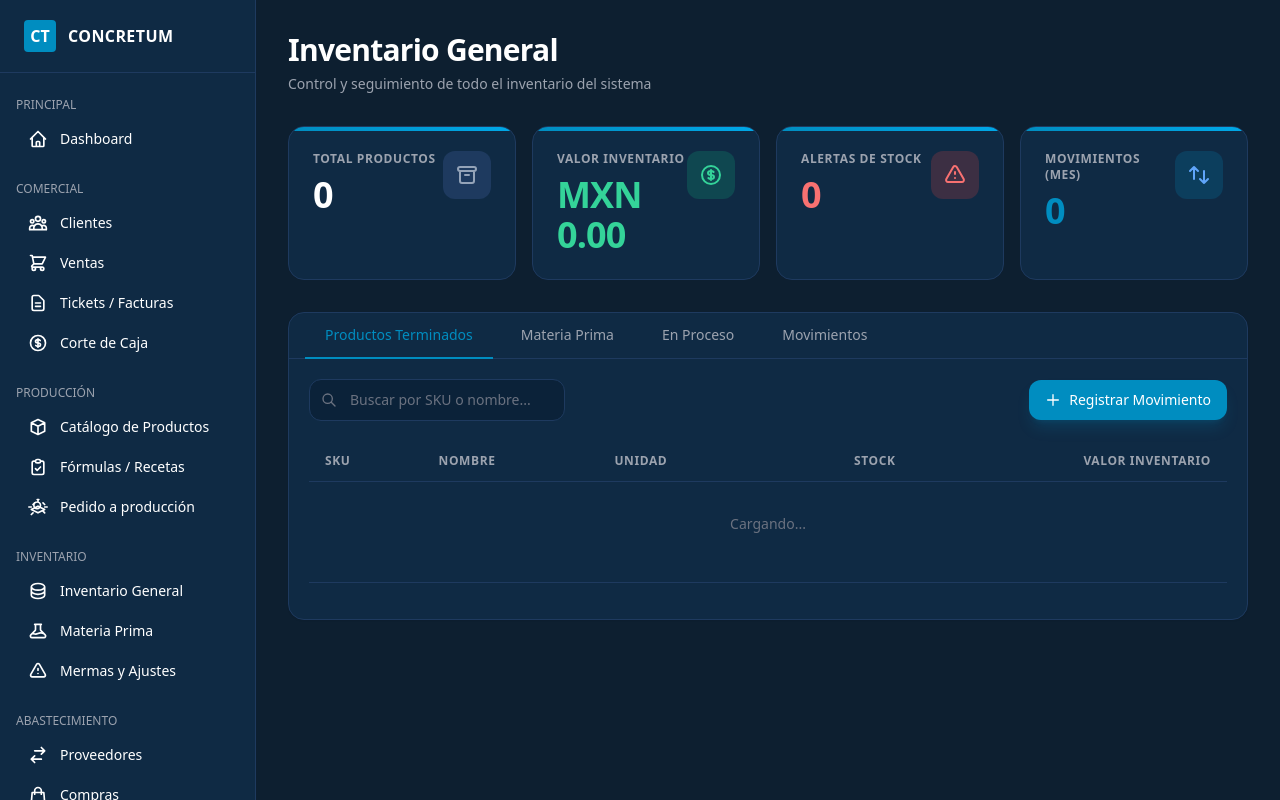
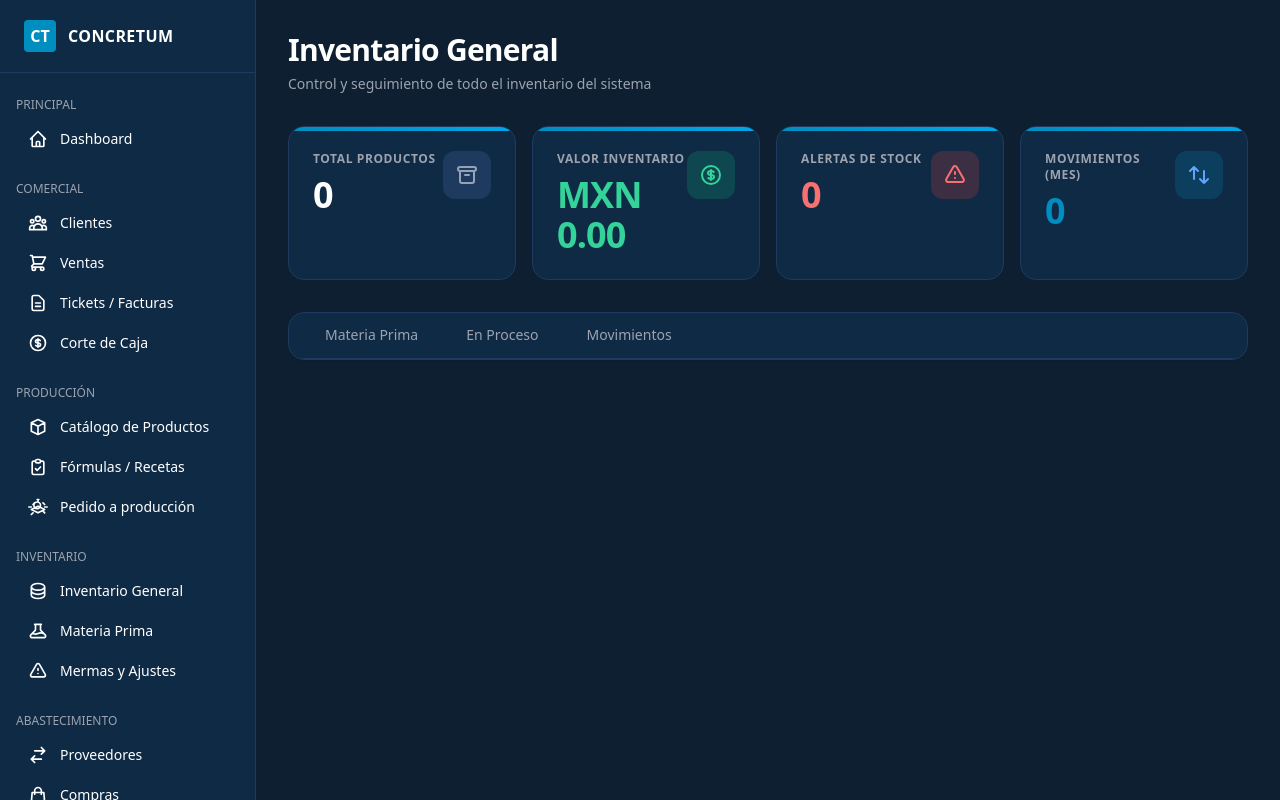
Before and after one commit to IDGS-801-22001375/Concretum-sites, a Python web app: template templates/inventario/index.html in a window 1280 px wide. Run offline with Jinja, Linux system fonts and the light colour scheme; the template is opened without the code that fills it, so the values that code supplies are empty; some libraries are stand-ins or nearby versions.

Commit message:
Centralizacion de inventario

```diff
--- a/app.py
+++ b/app.py
@@ -27,7 +27,7 @@ from routes.compras import compras_bp
 from routes.mermas import mermas_bp
 from routes.configuracion import configuracion_bp
 from routes.productos import productos_bp
-from routes.inventario import inventario_bp
+#from routes.inventario import inventario_bp
 from routes.recetas import recetas_bp
 from routes.comercial import comercial_bp
 from routes.clientes import clientes_bp
@@ -58,7 +58,7 @@ app.register_blueprint(comercial_bp)
 app.register_blueprint(usuarios_bp)
 app.register_blueprint(materia_prima_bp)
 app.register_blueprint(compras_bp)
-app.register_blueprint(inventario_bp)
+#app.register_blueprint(inventario_bp)
 app.register_blueprint(mermas_bp)
 app.register_blueprint(configuracion_bp)
 app.register_blueprint(recetas_bp)
--- a/routes/inventario/__init__.py
+++ /dev/null
@@ -1,5 +0,0 @@
-from flask import Blueprint
-
-inventario_bp = Blueprint('inventario', __name__, template_folder='../templates/inventario')
-
-from . import routes
--- a/templates/includes/_sidebar.html
+++ b/templates/includes/_sidebar.html
@@ -106,7 +106,7 @@
         <div>
             <p class="text-gray-400 text-xs mb-2 uppercase">Inventario</p>
             <div class="space-y-1">
-                <a href="{{ url_for('inventario.index') }}"
+                <a href="{{ url_for('stock_bp.index') }}"
                     class="flex items-center gap-3 px-3 py-2 rounded hover:bg-[#123555] transition-colors {% if request.endpoint and request.endpoint.startswith('inventario') %}bg-[#123555] text-[#70A7C7]{% endif %}">
                     <svg class="w-5 h-5 opacity-75" fill="none" stroke="currentColor" viewBox="0 0 24 24">
                         <path stroke-linecap="round" stroke-linejoin="round" stroke-width="2"
--- a/templates/inventario/index.html
+++ b/templates/inventario/index.html
@@ -56,10 +56,6 @@
 <div class="bg-[#0F2A44] border border-[#1E3A5F] rounded-2xl overflow-hidden shadow-sm">
     <div class="border-b border-[#1E3A5F] px-4">
         <nav class="flex -mb-px gap-2" id="inventario-tabs">
-            <button type="button" data-tab="productos"
-                class="tab-btn px-5 py-3 text-sm font-medium border-b-2 border-[#008DC0] text-[#008DC0]">
-                Productos Terminados
-            </button>
             <button type="button" data-tab="materia-prima"
                 class="tab-btn px-5 py-3 text-sm font-medium border-b-2 border-transparent text-gray-400 hover:text-white hover:border-gray-500">
                 Materia Prima
@@ -76,49 +72,6 @@
     </div>
 
     <div id="inventario-tab-content">
-        <!-- Productos Terminados -->
-        <div id="tab-productos" class="tab-panel p-5">
-            <div class="flex flex-col sm:flex-row justify-between items-start sm:items-center gap-4 mb-5">
-                <div class="relative w-full sm:w-64">
-                    <input type="text" id="search-productos" placeholder="Buscar por SKU o nombre..."
-                        class="w-full bg-[#0B2239] border border-[#1E3A5F] rounded-xl px-4 py-2.5 pl-10 text-sm text-white placeholder-gray-500 focus:border-[#008DC0] focus:ring-1 focus:ring-[#008DC0] outline-none">
-                    <svg class="absolute left-3 top-1/2 -translate-y-1/2 w-4 h-4 text-gray-500" fill="none"
-                        stroke="currentColor" viewBox="0 0 24 24">
-                        <path stroke-linecap="round" stroke-linejoin="round" stroke-width="2"
-                            d="M21 21l-6-6m2-5a7 7 0 11-14 0 7 7 0 0114 0z" />
-                    </svg>
-                </div>
-                <button id="btn-movimiento"
-                    class="inline-flex items-center gap-2 bg-[#008DC0] hover:bg-[#007AAD] text-white px-4 py-2.5 rounded-xl text-sm font-medium transition-colors shadow-lg shadow-[#008DC0]/20">
-                    <svg class="w-4 h-4" fill="none" stroke="currentColor" viewBox="0 0 24 24">
-                        <path stroke-linecap="round" stroke-linejoin="round" stroke-width="2" d="M12 4v16m8-8H4" />
-                    </svg>
-                    Registrar Movimiento
-                </button>
-            </div>
-            <div class="overflow-x-auto">
-                <table class="w-full text-sm">
-                    <thead>
-                        <tr
-                            class="text-left text-xs font-semibold text-gray-400 uppercase tracking-wider border-b border-[#1E3A5F]">
-                            <th class="px-4 py-3">SKU</th>
-                            <th class="px-4 py-3">Nombre</th>
-                            <th class="px-4 py-3">Unidad</th>
-                            <th class="px-4 py-3 text-right">Stock</th>
-                            <th class="px-4 py-3 text-right">Valor Inventario</th>
-                        </tr>
-                    </thead>
-                    <tbody id="tbody-productos" class="divide-y divide-[#1E3A5F]">
-                        <tr>
-                            <td colspan="5" class="text-center py-8 text-gray-500">Cargando...</td>
-                        </tr>
-                    </tbody>
-                </table>
-            </div>
-            <div id="pagination-productos"
-                class="flex justify-between items-center mt-4 pt-4 border-t border-[#1E3A5F]"></div>
-        </div>
-
         <!-- Materia Prima -->
         <div id="tab-materia-prima" class="tab-panel p-5 hidden">
             <div class="flex flex-col sm:flex-row justify-between items-start sm:items-center gap-4 mb-5">
@@ -314,8 +267,7 @@
                 tabPanels.forEach(panel => panel.classList.add('hidden'));
                 document.getElementById(`tab-${targetTab}`).classList.remove('hidden');
 
-                if (targetTab === 'productos') cargarProductos();
-                else if (targetTab === 'materia-prima') cargarMateriaPrima();
+                if (targetTab === 'materia-prima') cargarMateriaPrima();
                 else if (targetTab === 'produccion') cargarProduccion();
                 else if (targetTab === 'movimientos') cargarMovimientos();
             });
@@ -324,7 +276,7 @@
         // Funciones de carga (similares a las que ya tenías, pero con manejo de errores)
         async function cargarKPIs() {
             try {
-                const res = await fetch('/inventario/kpis');
+                const res = await fetch('/stock/inventario/kpis');
                 const data = await res.json();
                 document.getElementById('kpi-total-productos').textContent = data.total_productos || 0;
                 document.getElementById('kpi-valor-total').textContent = window.APP_CONFIG.moneda + ' ' + (data.valor_total || 0).toLocaleString('es-MX', { minimumFractionDigits: 2, maximumFractionDigits: 2 });
@@ -337,7 +289,7 @@
             const search = document.getElementById('search-productos').value;
             const params = new URLSearchParams({ page, per_page: 10, search, sort_by: 'nombre', sort_order: 'asc' });
             try {
-                const res = await fetch(`/inventario/api/productos?${params}`);
+                const res = await fetch(`/stock/inventario/api/productos?${params}`);
                 const data = await res.json();
                 const tbody = document.getElementById('tbody-productos');
                 if (!data.items?.length) {
@@ -361,7 +313,7 @@
             const search = document.getElementById('search-mp').value;
             const params = new URLSearchParams({ page, per_page: 10, search, sort_by: 'nombre', sort_order: 'asc' });
             try {
-                const res = await fetch(`/inventario/api/materia-prima?${params}`);
+                const res = await fetch(`/stock/inventario/api/materia-prima?${params}`);
                 const data = await res.json();
                 const tbody = document.getElementById('tbody-mp');
                 if (!data.items?.length) {
@@ -385,7 +337,7 @@
             const search = document.getElementById('search-produccion').value;
             const params = new URLSearchParams({ page, per_page: 10, search, sort_by: 'fecha_inicio', sort_order: 'desc' });
             try {
-                const res = await fetch(`/inventario/api/producciones?${params}`);
+                const res = await fetch(`/stock/inventario/api/producciones?${params}`);
                 const data = await res.json();
                 const tbody = document.getElementById('tbody-produccion');
                 if (!data.items?.length) {
@@ -410,7 +362,7 @@
             const search = document.getElementById('search-movimientos').value;
             const params = new URLSearchParams({ page, per_page: 10, tipo, search, sort_by: 'fecha_creacion', sort_order: 'desc' });
             try {
-                const res = await fetch(`/inventario/api/movimientos?${params}`);
+                const res = await fetch(`/stock/inventario/api/movimientos?${params}`);
                 const data = await res.json();
                 const tbody = document.getElementById('tbody-movimientos');
                 if (!data.items?.length) {
@@ -462,7 +414,7 @@
 
         async function cargarProductosSelector() {
             try {
-                const res = await fetch('/inventario/productos-lista');
+                const res = await fetch('/stock/inventario/productos-lista');
                 const data = await res.json();
                 const select = document.getElementById('producto_id');
                 select.innerHTML = '<option value="">Seleccione...</option>';
@@ -491,7 +443,7 @@
             const motivo = document.getElementById('motivo').value;
             const csrf = formMovimiento.querySelector('[name="csrf_token"]').value;
             try {
-                const res = await fetch('/inventario/movimiento', {
+                const res = await fetch('/stock/inventario/movimiento', {
                     method: 'POST',
                     headers: { 'Content-Type': 'application/json', 'X-CSRFToken': csrf },
                     body: JSON.stringify({ producto_id, tipo, cantidad, motivo })
@@ -499,7 +451,6 @@
                 const data = await res.json();
                 if (data.success) {
                     cerrarModal();
-                    cargarProductos();
                     cargarKPIs();
                 } else alert(data.message || 'Error');
             } catch (e) { alert('Error de conexión'); }
@@ -511,7 +462,6 @@
             clearTimeout(debounceTimer);
             debounceTimer = setTimeout(fn, delay);
         };
-        document.getElementById('search-productos').addEventListener('input', () => debounce(() => cargarProductos()));
         document.getElementById('search-mp').addEventListener('input', () => debounce(() => cargarMateriaPrima()));
         document.getElementById('search-produccion').addEventListener('input', () => debounce(() => cargarProduccion()));
         document.getElementById('search-movimientos').addEventListener('input', () => debounce(() => cargarMovimientos()));
@@ -519,7 +469,6 @@
 
         // Carga inicial
         cargarKPIs();
-        cargarProductos();
     });
 </script>
 {% endblock %}
```
Also changed, not shown: models/inventario.py (deleted, +0 -26 lines), routes/inventario/routes.py (deleted, +0 -293 lines), routes/inventario_produccion/routes.py (+334 -3 lines), static/images/productos/abfc9d14-d3c3-4a8e-811d-08cf0bc15dbc_test.png (added).
